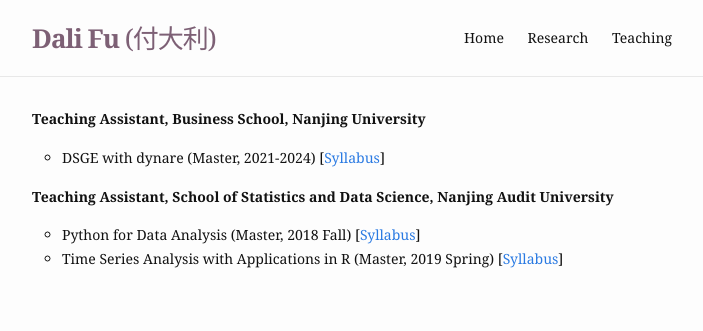
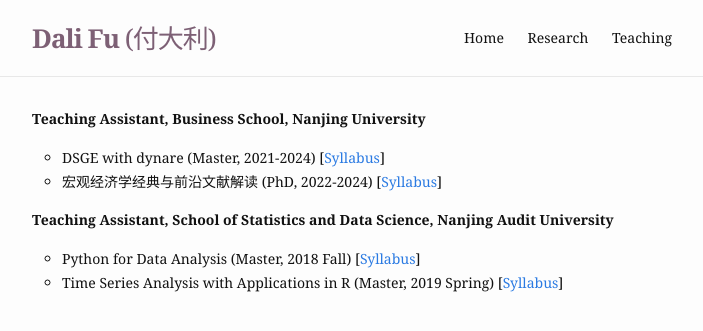
Before and after one commit to dali-econ/homepage, a Jekyll site: the page built from teaching.md, in a window 1280 px wide. Shown: the top 331 px of the page, without its empty margins (288-991 px from the left). Built offline with Jekyll 4.4.1, drawn with Linux system fonts in a browser that asks for light colours.

Commit message:
Update teaching.md

```diff
--- a/teaching.md
+++ b/teaching.md
@@ -8,6 +8,7 @@ slug: /Teaching
 
 <ul>
 <li style="list-style-type:circle;font-size:14px">DSGE with dynare (Master, 2021-2024)  [<a href="./assets/household_finance_syll.pdf" target="_blank">Syllabus</a>]</li>
+<li style="list-style-type:circle;font-size:14px">宏观经济学经典与前沿文献解读 (PhD, 2022-2024)  [<a href="./assets/MacroEconReadingGroup_timing.md" target="_blank">Syllabus</a>]</li>
 </ul>
 
 <strong>Teaching Assistant, School of Statistics and Data Science, Nanjing Audit University</strong>
```
